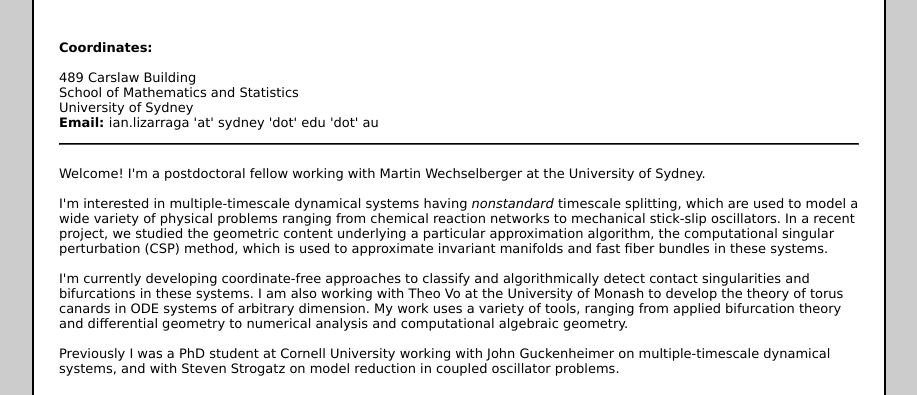
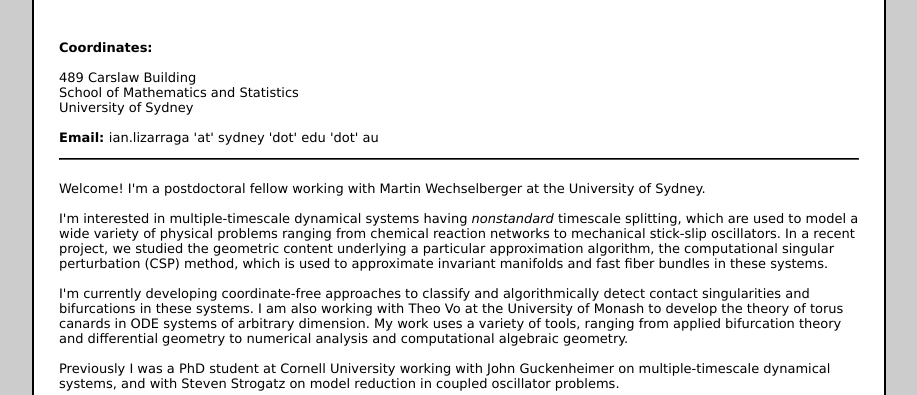
Before and after one commit to ianlizarraga/ianlizarraga.github.io, a plain HTML site: page index.html in a window 1280 px wide. Shown: the part 405-800 px from the top of the page, without its empty margins (181-1098 px from the left). Drawn offline with Linux system fonts and the light colour scheme.

Commit message:
Update index.html

```diff
--- a/index.html
+++ b/index.html
@@ -27,7 +27,7 @@
 <b>Coordinates:</b> <br/> <br/>
 489 Carslaw Building<br/>
 School of Mathematics and Statistics<br/>
-University of Sydney<br/>
+University of Sydney<br/><br/>
 <b>Email: </b>ian.lizarraga 'at' sydney 'dot' edu 'dot' au<br/>
 </p>
 
```
